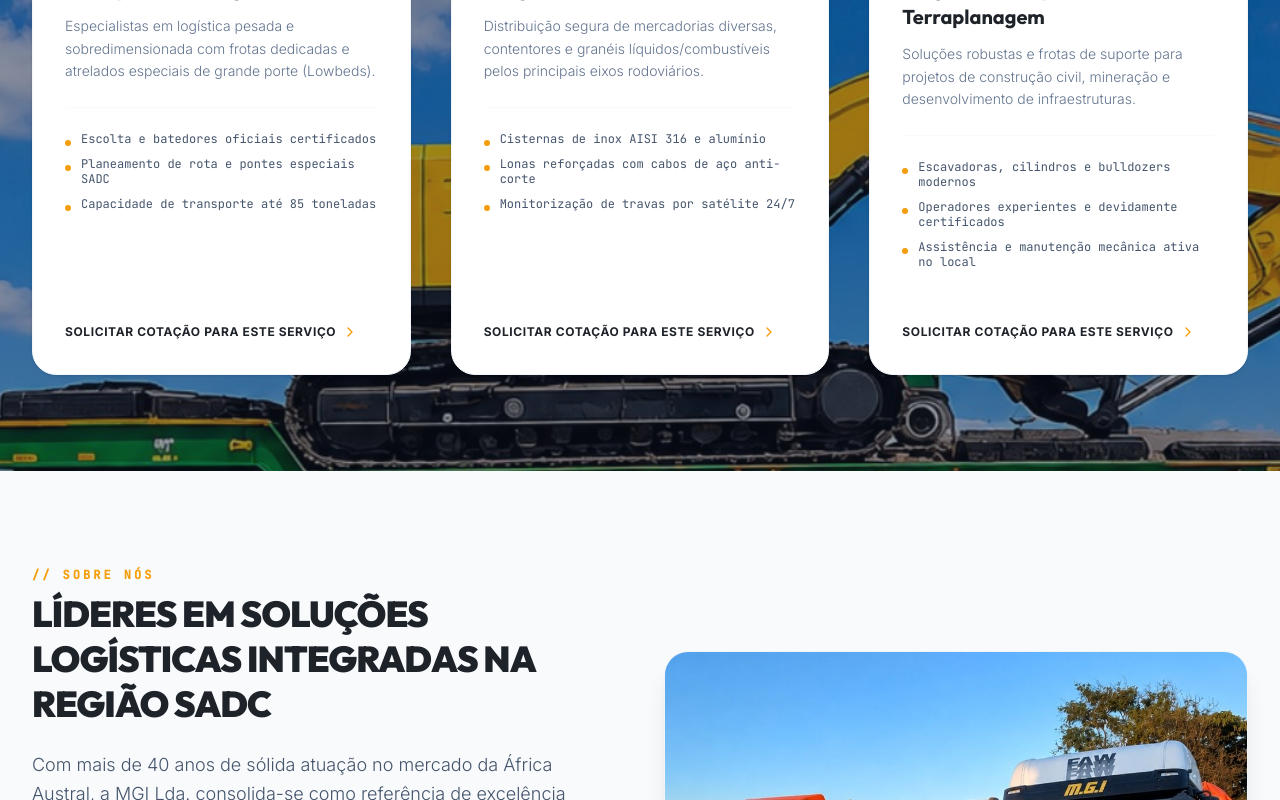
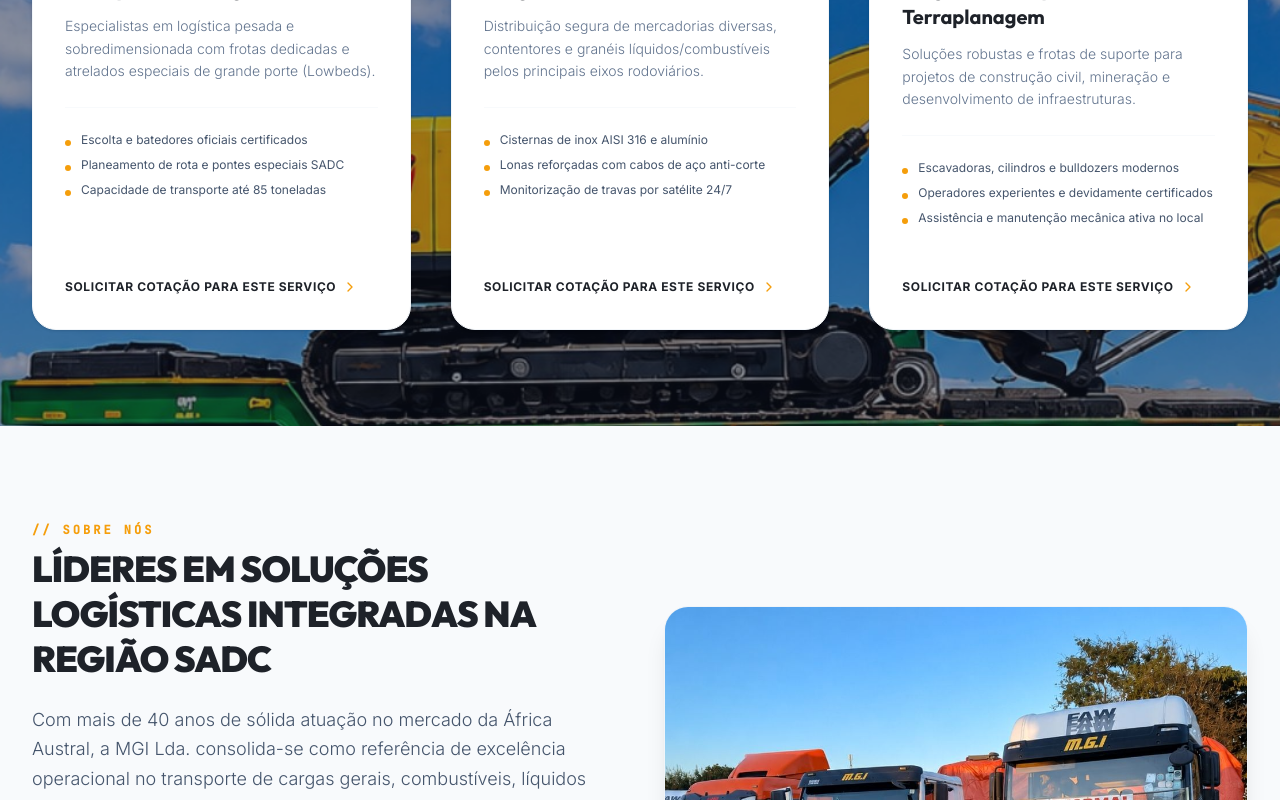
Before and after one commit to Mahomedvaly25/GMI, a React (Vite) app: page / in a window 1280 px wide. Shown: the part 1780-2580 px from the top of the page. Built offline with nearby package versions, Linux system fonts and the light colour scheme.

Commit message:
fix: 3 ajustes finos finais (hero scale, fonte servicos, logo e footer layout)

```diff
--- a/src/components/CommercialContact.tsx
+++ b/src/components/CommercialContact.tsx
@@ -136,7 +136,7 @@ export default function CommercialContact({ language }: CommercialContactProps)
                 <img
                   src="/assets/logo-mgi.png"
                   alt="MGI Lda. - Solicitação Oficial de Cotação"
-                  className="w-full max-w-[160px] md:max-w-[180px] h-auto mx-auto lg:mx-0 mb-6 object-contain"
+                  className="w-full max-w-[180px] h-auto mx-auto lg:mx-0 mb-6 object-contain bg-transparent"
                 />
 
                 <span className="text-[10px] font-mono font-bold tracking-widest text-slate-400 uppercase bg-white/80 border border-slate-200/50 px-3 py-1 rounded-full">
--- a/src/components/Footer.tsx
+++ b/src/components/Footer.tsx
@@ -16,7 +16,7 @@ export default function Footer({ language }: FooterProps) {
         <div className="grid grid-cols-1 md:grid-cols-3 gap-8 items-start text-left pb-12 border-b border-slate-100">
 
           {/* COLUNA 1 (Logo + Conteúdo Agrupado) */}
-          <div className="flex flex-col items-start space-y-4">
+          <div className="space-y-4">
             <img
               src="/assets/logo-completo-mgi.webp"
               alt="MGI Lda. - Transportes e Logística"
--- a/src/components/Hero.tsx
+++ b/src/components/Hero.tsx
@@ -228,7 +228,7 @@ export default function Hero({ language, onNavigateToCalculator, onNavigateToCor
                   opacity: { duration: 0.5, delay: 0.5 },
                   scale: { type: 'spring', stiffness: 100, damping: 20, delay: 0.5 }
                 }}
-                className="w-full relative z-10 mt-1 sm:mt-2 scale-95 sm:scale-100 origin-center"
+                className="w-full relative z-10 mt-1 sm:mt-2 scale-90 sm:scale-95 md:scale-100 origin-center"
               >
                 <svg viewBox="0 0 480 270" className="w-full h-auto object-contain max-w-full drop-shadow-[0_15px_30px_rgba(30,34,41,0.08)]">
                   {/* Soft Ground Shadows */}
--- a/src/components/Services.tsx
+++ b/src/components/Services.tsx
@@ -188,7 +188,7 @@ export default function Services({ language, onNavigateToCalculator }: ServicesP
                     {specs.map((spec, specIdx) => (
                       <div key={specIdx} className="flex items-start gap-2.5">
                         <span className="w-1.5 h-1.5 rounded-full bg-brand-yellow mt-2 shrink-0" />
-                        <span className="text-xs text-slate-600 font-mono leading-tight">{spec}</span>
+                        <span className="text-xs text-slate-600 font-sans leading-tight font-normal">{spec}</span>
                       </div>
                     ))}
                   </div>
```
